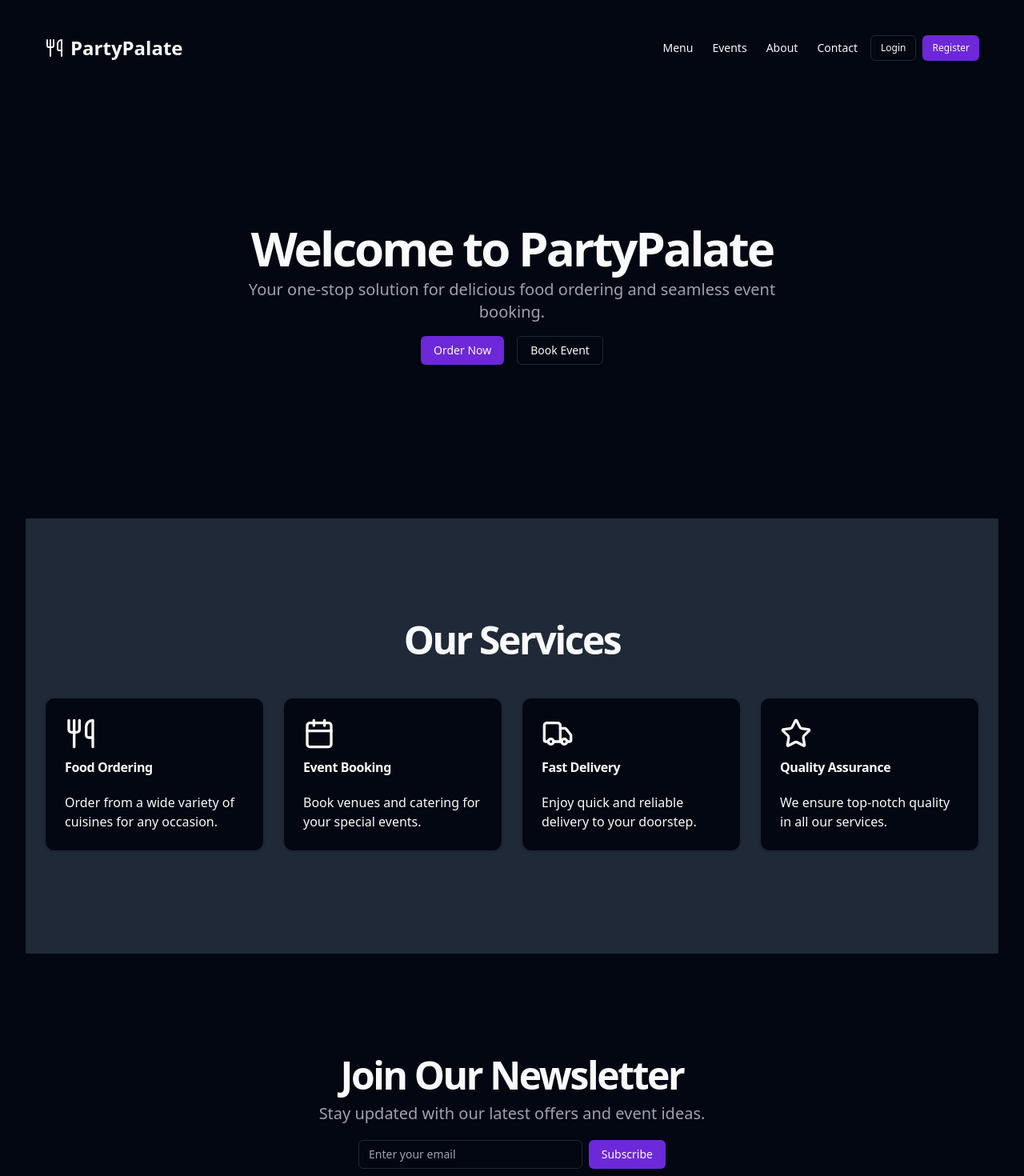
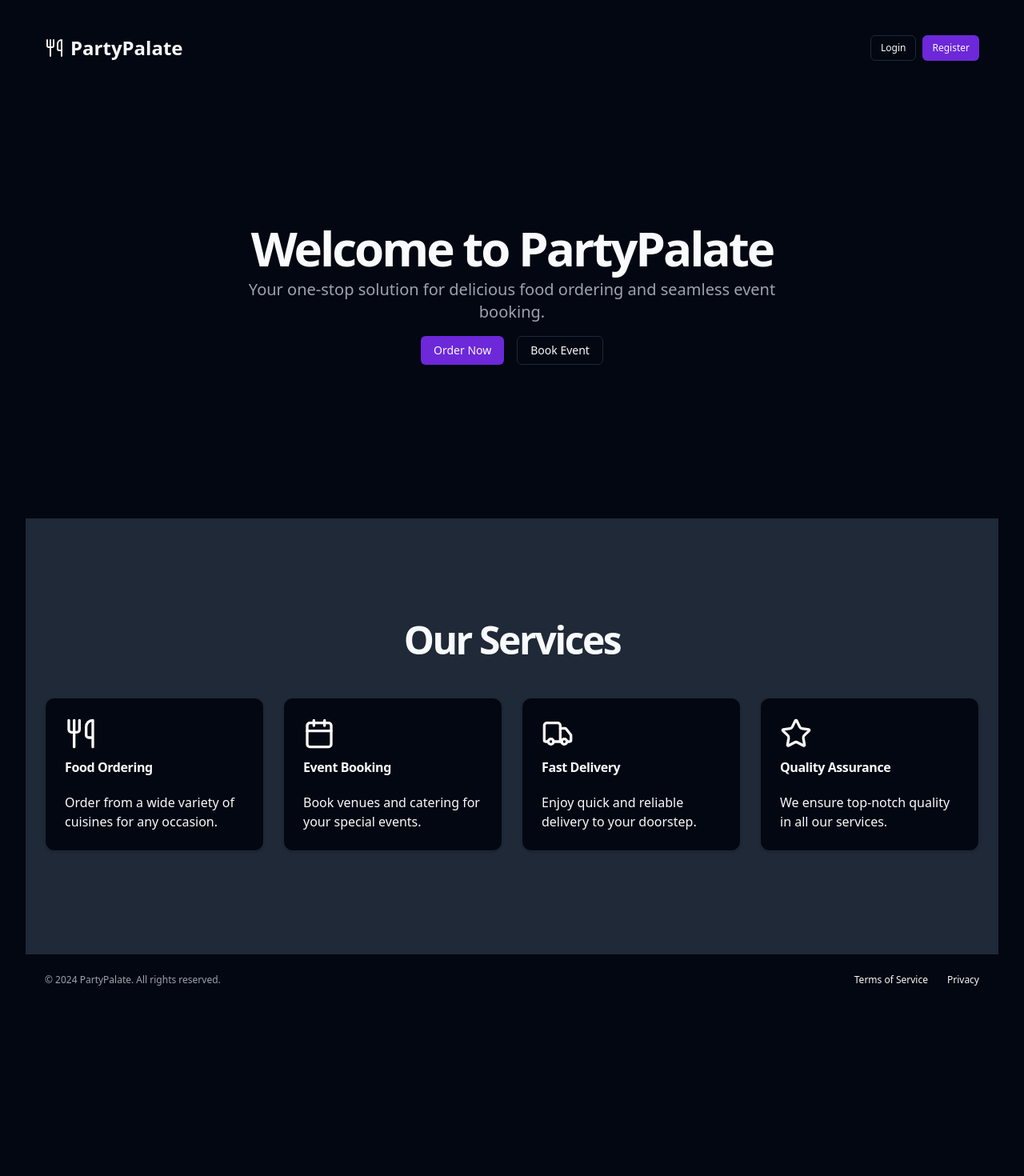
Before and after one commit to AmiyoKm/PartyPalate-vite, a React (Vite) app in the folder client/: page / in a window 1280 px wide. Shown: the top 1470 px of the page at 80% size. After the commit the page ends 1289 px from the top, so only its background shows below. Built offline with nearby package versions, Linux system fonts and the light colour scheme.

Commit message:
Ready To be deployed

```diff
--- a/client/src/App.tsx
+++ b/client/src/App.tsx
@@ -28,7 +28,7 @@ import { EventConfirmation } from './components/EventConfirmation'
 function App() {
   const location = useLocation()
 
-  const hideNavbar = ['/','/login','/register']
+  const hideNavbar = ['/','/login','/register' , '/register/restaurant' , '/customer/register']
 
   const shouldHideNavbar = !hideNavbar.includes(location.pathname)
 
--- a/client/src/components/RestaurantRegister.tsx
+++ b/client/src/components/RestaurantRegister.tsx
@@ -24,7 +24,7 @@ import {
   SelectValue,
 } from "@/components/ui/select"
 import { Card, CardContent, CardDescription,  CardHeader, CardTitle } from "@/components/ui/card"
-import useRestaurantInfo from '@/store/Restaurant'
+
 import useUserData from '@/store/auth'
 import { useNavigate } from 'react-router-dom'
 import { useToast } from '@/hooks/use-toast'
@@ -70,8 +70,8 @@ export function RestaurantRegister() {
   const navigate =useNavigate()
   const {toast} = useToast()
  // const {user} = useUserData()
-  const {createRestaurant } = useRestaurantInfo()
-  const {token} = useUserData()
+
+  const {token , createRestaurant} = useUserData()
 
   const form = useForm<z.infer<typeof formSchema>>({
     resolver: zodResolver(formSchema),
--- a/client/src/components/landing-page.tsx
+++ b/client/src/components/landing-page.tsx
@@ -1,31 +1,18 @@
 import { Link } from 'react-router-dom';
 import { Button } from "@/components/ui/button"
-import { Input } from "@/components/ui/input"
+
 import { Card, CardContent, CardHeader, CardTitle } from "@/components/ui/card"
 import { Utensils, Calendar, Truck, Star } from 'lucide-react'
 
 export function LandingPageComponent() {
   return (
     <div className="flex flex-col min-h-screen max-w-[1500px] lading-page">
-      <header className="px-4 lg:px-6 h-14 flex items-center">
+      <header className="px-4 lg:px-6 h-14 flex justify-between  items-center">
         <Link className="flex items-center justify-center" to="/">
           <Utensils className="h-6 w-6" />
           <span className="ml-2 text-2xl font-bold">PartyPalate</span>
         </Link>
-        <nav className="ml-auto flex gap-4 sm:gap-6">
-          <Link className="text-sm font-medium hover:underline underline-offset-4" to="/menu">
-            Menu
-          </Link>
-          <Link className="text-sm font-medium hover:underline underline-offset-4" to="/events">
-            Events
-          </Link>
-          <Link className="text-sm font-medium hover:underline underline-offset-4" to="/about">
-            About
-          </Link>
-          <Link className="text-sm font-medium hover:underline underline-offset-4" to="/contact">
-            Contact
-          </Link>
-        </nav>
+
         <div  className="ml-4 flex gap-2">
           <Link to ='/login'><Button variant="outline" size="sm">Login</Button></Link>
 
@@ -45,8 +32,8 @@ export function LandingPageComponent() {
                 </p>
               </div>
               <div className="space-x-4">
-                <Button>Order Now</Button>
-                <Button variant="outline">Book Event</Button>
+                <Button><Link to='/login'>Order Now</Link></Button>
+                <Button variant="outline"><Link to='/login'>Book Event</Link></Button>
               </div>
             </div>
           </div>
@@ -94,32 +81,15 @@ export function LandingPageComponent() {
             </div>
           </div>
         </section>
-        <section className="w-full py-12 md:py-24 lg:py-32">
-          <div className="container px-4 md:px-6">
-            <div className="flex flex-col items-center justify-center space-y-4 text-center">
-              <div className="space-y-2">
-                <h2 className="text-3xl font-bold tracking-tighter sm:text-5xl">Join Our Newsletter</h2>
-                <p className="max-w-[600px] text-gray-500 md:text-xl/relaxed lg:text-base/relaxed xl:text-xl/relaxed dark:text-gray-400">
-                  Stay updated with our latest offers and event ideas.
-                </p>
-              </div>
-              <div className="w-full max-w-sm space-y-2">
-                <form className="flex space-x-2">
-                  <Input className="max-w-lg flex-1" placeholder="Enter your email" type="email" />
-                  <Button type="submit">Subscribe</Button>
-                </form>
-              </div>
-            </div>
-          </div>
-        </section>
+
       </main>
       <footer className="flex flex-col gap-2 sm:flex-row py-6 w-full shrink-0 items-center px-4 md:px-6 border-t">
         <p className="text-xs text-gray-500 dark:text-gray-400">© 2024 PartyPalate. All rights reserved.</p>
         <nav className="sm:ml-auto flex gap-4 sm:gap-6">
-          <Link className="text-xs hover:underline underline-offset-4" to="#">
+          <Link className="text-xs hover:underline underline-offset-4" to="">
             Terms of Service
           </Link>
-          <Link className="text-xs hover:underline underline-offset-4" to="#">
+          <Link className="text-xs hover:underline underline-offset-4" to="">
             Privacy
           </Link>
         </nav>
--- a/client/src/components/register.tsx
+++ b/client/src/components/register.tsx
@@ -20,7 +20,7 @@ export default function RegisterPage() {
     password: "",
     confirmPassword: "",
     role: "customer",
-    _id : ""
+
   })
   const [errors, setErrors] = useState<Record<string, string>>({})
 
--- a/client/src/store/Restaurant.ts
+++ b/client/src/store/Restaurant.ts
@@ -65,7 +65,7 @@ interface RestaurantStore {
   restaurantName: string
   setRestaurants: (restaurant: Restaurant) => void;
   getAllRestaurants: (user: any) => Promise<void>;
-  createRestaurant: (formData: any, token: string) => Promise<({ success: boolean, msg: any })>;
+  //createRestaurant: (formData: any, token: string) => Promise<({ success: boolean, msg: any })>;
   getItem: (restaurantId: string, itemId: string, token: string) => Promise<void>;
   setSelectedRestaurant : (restaurant : Restaurant) => void
   setSelectedRestaurantForPlanning : (restaurant : Restaurant) => void
@@ -167,23 +167,7 @@ const useRestaurantInfo = create<RestaurantStore>((set) => ({
       console.error('Error fetching restaurants:', error);
     }
   },
-  createRestaurant: async (formData, token) => {
-    console.log("Token : " + token);
 
-    try {
-
-      const response = await axios.post('/api/v1/restaurant', formData, {
-        headers: {
-          Authorization: `Bearer ${token}`,
-        },
-      });
-      console.log(response.data.restaurant);
-      set((state) => ({ loggedInRestaurant: state.loggedInRestaurant = response.data.restaurant }))
-      return { success: true, msg: response.data.restaurant };
-    } catch (error) {
-      return { success: false, msg: "Something went wrong" }
-    }
-  },
   getItem: async (restaurantId, itemId, token) => {
     try {
       const response = await axios.get(`/api/v1/restaurant/${restaurantId}/menu/${itemId}`, {
--- a/client/src/store/auth.ts
+++ b/client/src/store/auth.ts
@@ -96,7 +96,7 @@ interface UserData {
     restaurant : Restaurant
     confirmedEvent : ConfirmedEvent
     setUser: (users: User) => void;
-    register: (formData: User) => Promise<({ success: boolean; msg: any })>;
+    register: (formData: any) => Promise<({ success: boolean; msg: any })>;
     login : (email : string , password : string , role : string) => any
     logout : () => void
     createCustomer : (formData : any , token :string) =>  Promise<({ success: boolean; msg: any })>
@@ -111,6 +111,7 @@ interface UserData {
     updateEventForRestaurant : (restaurantId : string , event : any , token : string) => Promise<({ success: boolean; msg: any })>
     updateEventForCustomer : ( userId : string , event : any , token : string) => Promise<({ success: boolean; msg: any })>
     deleteEvent : (restaurantId : string , eventId : string , token : string) => Promise<({ success: boolean; msg: any })>
+    createRestaurant : (formData : any , token : string) => Promise<({ success: boolean; msg: any })>
 }
  const useUserData = create<UserData>((set)=>({
     user : {
@@ -164,6 +165,8 @@ interface UserData {
     },
     setUser : (user) => set({user}),
     register : async (formData)=> {
+        console.log(formData);
+
         try {
             const res =   await axios.post('/api/v1/auth/register', formData)
             console.log(res.data);
@@ -453,7 +456,24 @@ interface UserData {
         }
 
 
-}
+},
+createRestaurant: async (formData, token) => {
+    console.log("Token : " + token);
+
+    try {
+
+      const response = await axios.post('/api/v1/restaurant', formData, {
+        headers: {
+          Authorization: `Bearer ${token}`,
+        },
+      });
+      console.log(response.data.restaurant);
+      set((state) => ({ restaurant: state.restaurant = response.data.restaurant }))
+      return { success: true, msg: response.data.restaurant };
+    } catch (error) {
+      return { success: false, msg: "Something went wrong" }
+    }
+  },
 
 
 
```
